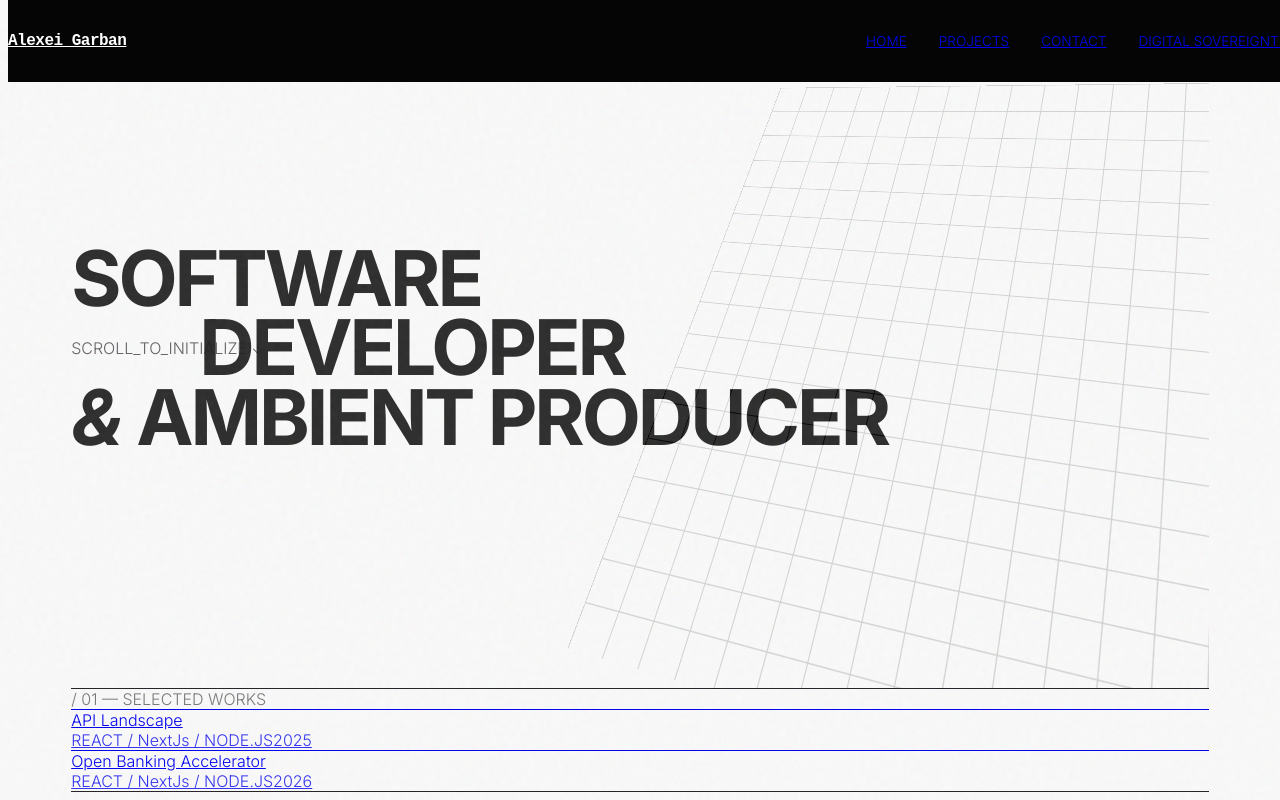
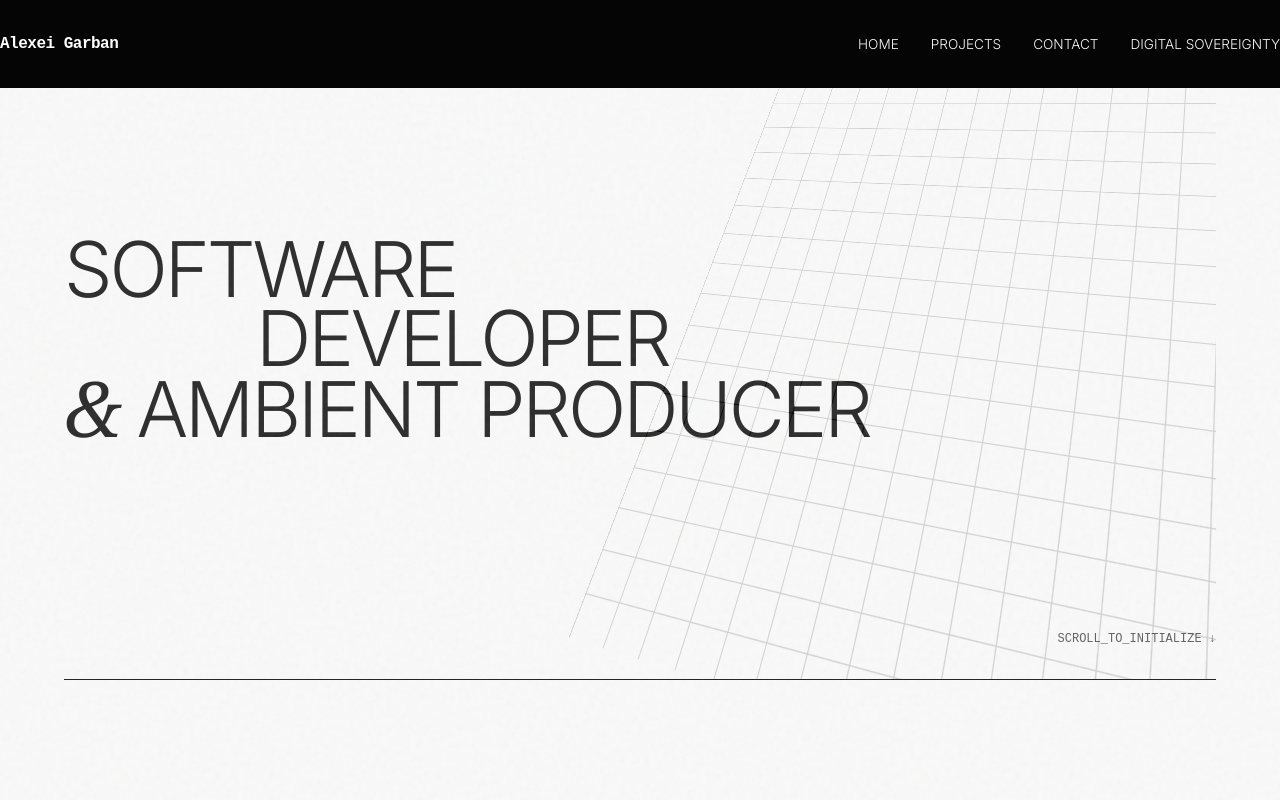
Before and after one commit to garbanv/portfolio24front, a Next.js app: page / in a window 1280 px wide. Shown: the top 800 px of the page. Built offline with nearby package versions, Linux system fonts and the light colour scheme.

Commit message:
fix: update Tailwind CSS import and improve transition and background-image formatting in globals.css

```diff
--- a/src/app/globals.css
+++ b/src/app/globals.css
@@ -2,9 +2,7 @@
 /* @import url('https://fonts.googleapis.com/css2?family=Rock+3D&display=swap'); */
 /* @import  url('https://fonts.googleapis.com/css2?family=Bakbak+One&family=Jomhuria&display=swap'); */
 @import url("https://fonts.googleapis.com/css2?family=Inter:ital,opsz,wght@0,14..32,100..900;1,14..32,100..900&display=swap");
-@tailwind base;
-@tailwind components;
-@tailwind utilities;
+@import "tailwindcss";
 
 :root {
   --background: #ffffff;
@@ -328,7 +326,10 @@ body {
   z-index: 9999;
   transform: translate(-50%, -50%);
   mix-blend-mode: difference;
-  transition: width 0.3s, height 0.3s, background-color 0.3s;
+  transition:
+    width 0.3s,
+    height 0.3s,
+    background-color 0.3s;
 }
 
 .custom-cursor.hovered {
@@ -345,7 +346,8 @@ body {
   right: -10%;
   width: 60%;
   height: 100%;
-  background-image: linear-gradient(var(--accent) 1px, transparent 1px),
+  background-image:
+    linear-gradient(var(--accent) 1px, transparent 1px),
     linear-gradient(90deg, var(--accent) 1px, transparent 1px);
   background-size: 40px 40px;
   opacity: 0.2;
```
